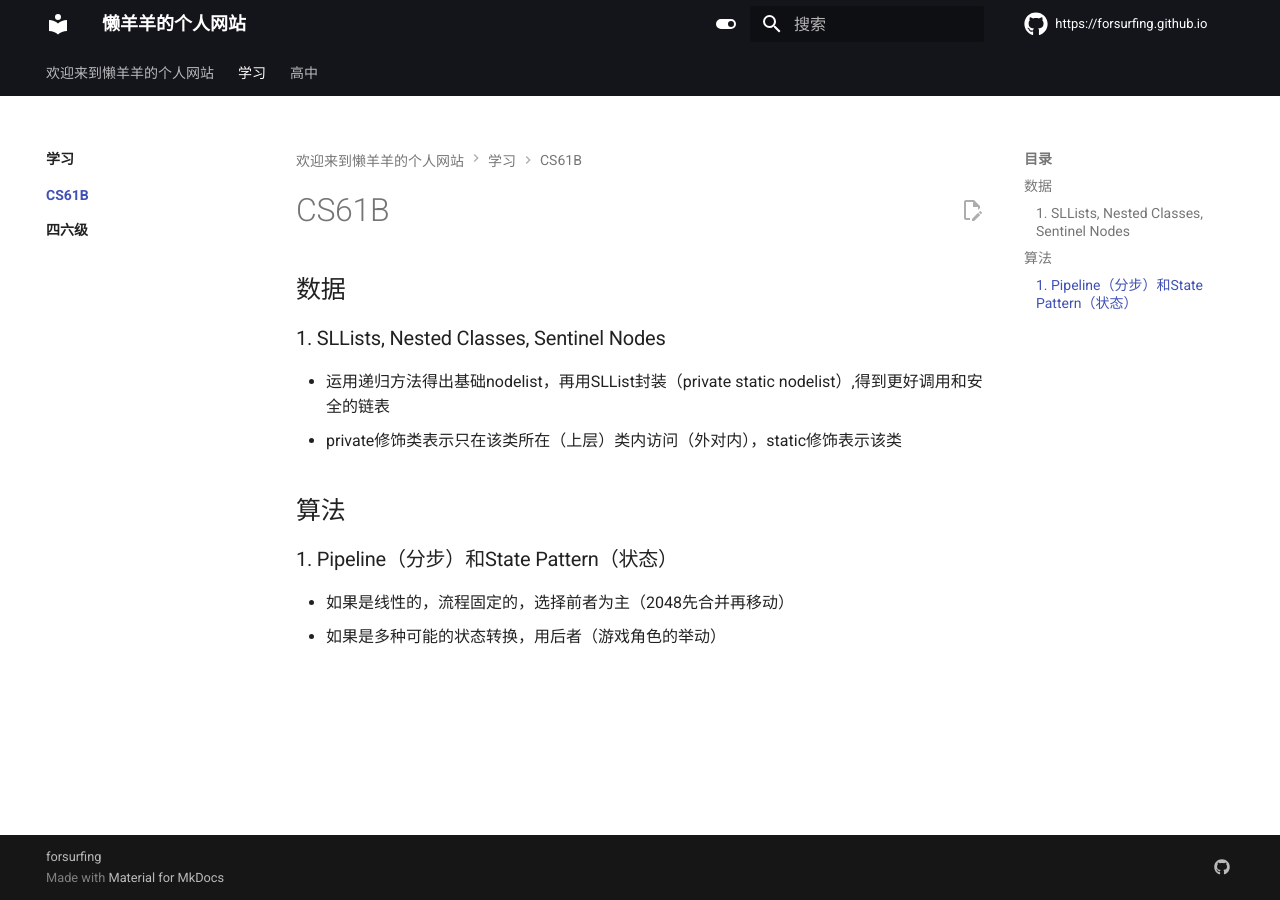
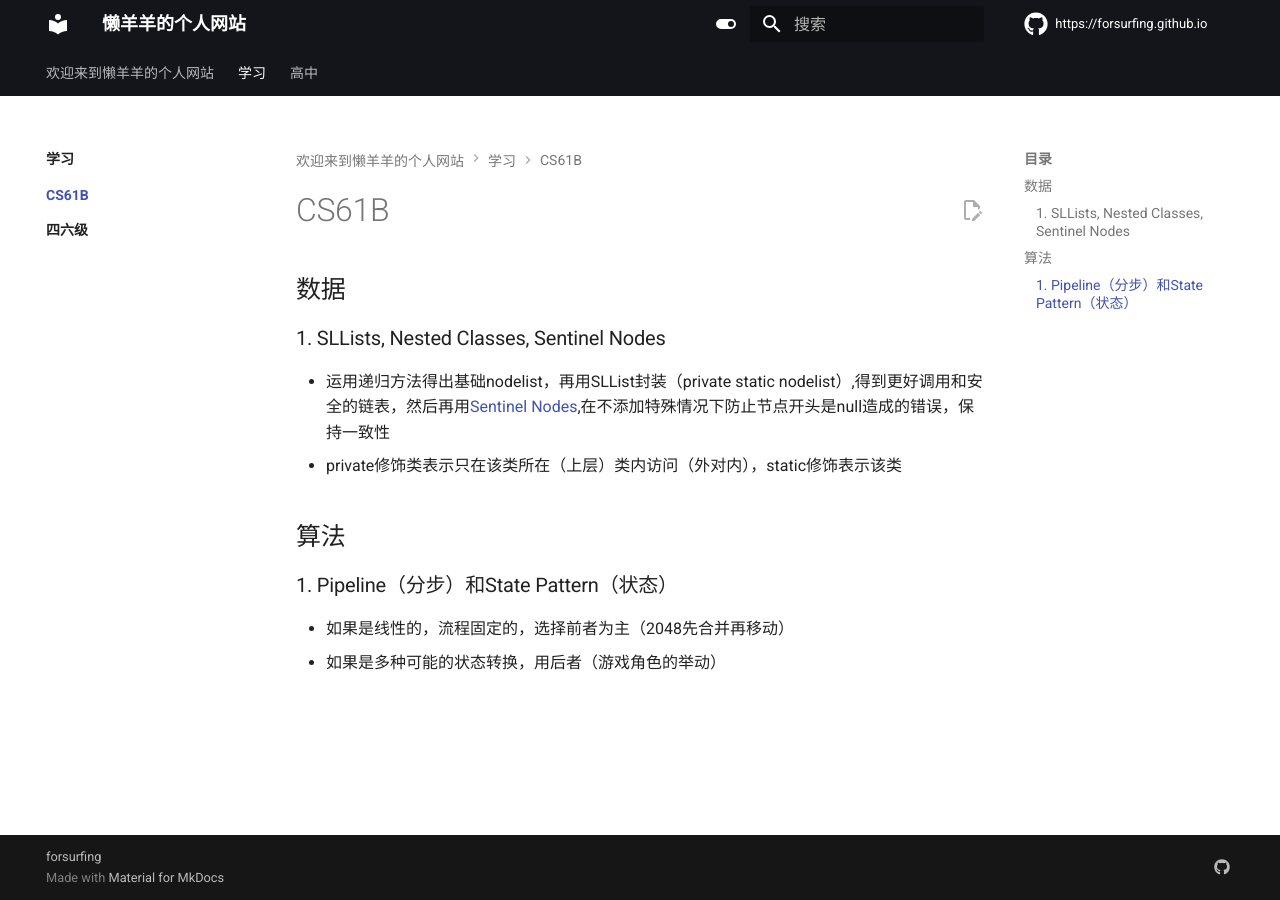
Before and after one commit to forsurfing/forsurfing.github.io, an MkDocs documentation site: the page built from docs/学习/CS61B/index.md, in a window 1280 px wide. Built offline with MkDocs 1.6.1 and Material for MkDocs 9.7.7, drawn with Linux system fonts in a browser that asks for light colours; nearby versions of some CDN libraries; library files that are not in the unit come from our copies; comment, search, counter and statistics services are not loaded.

Commit message:
Update index.md

```diff
--- a/docs/学习/CS61B/index.md
+++ b/docs/学习/CS61B/index.md
@@ -4,7 +4,7 @@
 ## 数据
 
 ### 1. SLLists, Nested Classes, Sentinel Nodes
-  - 运用递归方法得出基础nodelist，再用SLList封装（private static nodelist）,得到更好调用和安全的链表
+  - 运用递归方法得出基础nodelist，再用SLList封装（private static nodelist）,得到更好调用和安全的链表，然后再用[Sentinel Nodes](https://github.com/Berkeley-CS61B/lectureCode-fa20/blob/master/lists2/SLList.java),在不添加特殊情况下防止节点开头是null造成的错误，保持一致性
   - private修饰类表示只在该类所在（上层）类内访问（外对内），static修饰表示该类
 
 
```
